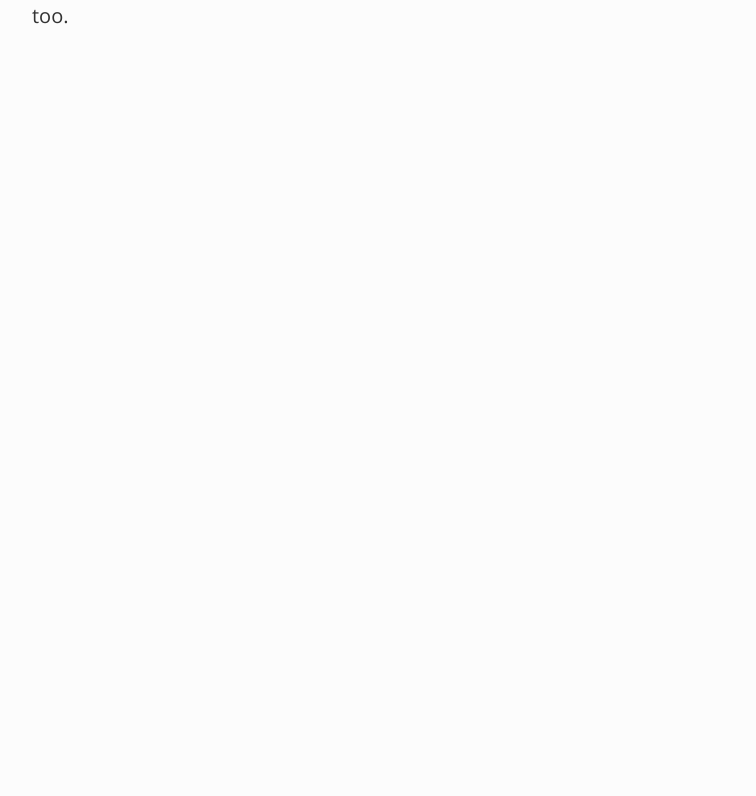
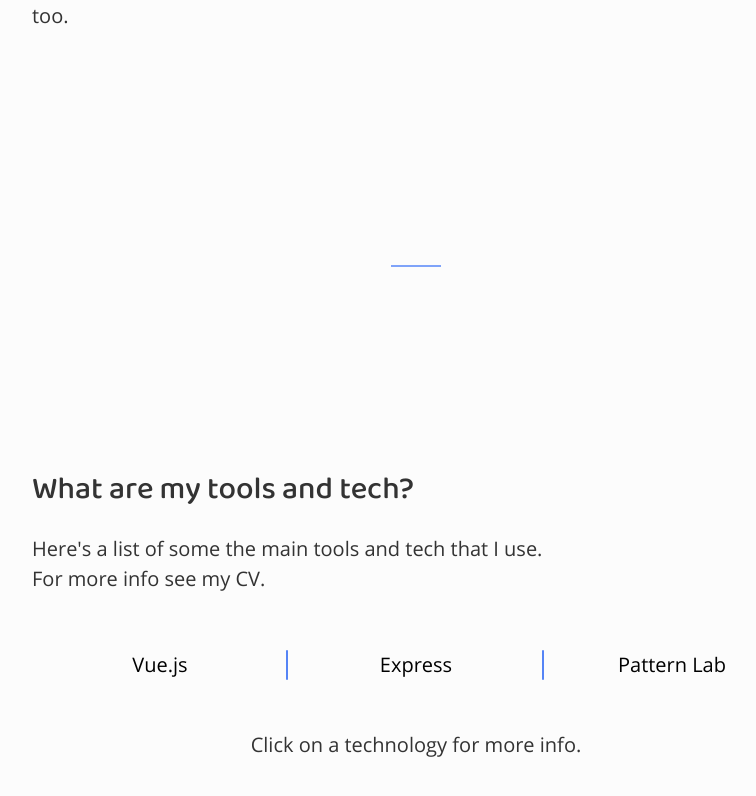
Before and after one commit to jamesahorne/portfolio-vue, a Vue app in the folder client/: page / in a window 1280 px wide. Shown: the part 1168-1964 px from the top of the page, without its empty margins (224-980 px from the left). Before the commit the page ends 1371 px from the top, so only its background shows below. Built offline with nearby package versions, Linux system fonts and the light colour scheme.

Commit message:
✅♻️ Add technologies and accordion

```diff
--- a/client/src/App.vue
+++ b/client/src/App.vue
@@ -4,6 +4,7 @@
     <main class="l-main">
       <Home/>
       <About/>
+      <Technologies/>
     </main>
   </div>
 </template>
@@ -12,13 +13,15 @@
 import Header from './components/Header'
 import Home from './components/Home'
 import About from './components/About'
+import Technologies from './components/Technologies'
 
 export default {
   name: 'App',
   components: {
     Header,
     Home,
-    About
+    About,
+    Technologies
   }
 }
 </script>
--- /dev/null
+++ b/client/src/components/Accordion.vue
@@ -0,0 +1,82 @@
+<template>
+  <div class="accordion"
+       id="accordion"
+  >
+    <div class="accordion__section"
+         v-for="technology in technologies"
+         :key="`accordion__technology--${technology.id}`"
+    >
+      <h3 class="accordion__heading">
+        <button class="accordion__button"
+                :id="`accordion__button--${ technology.id }`"
+                aria-expanded="false"
+                :aria-controls="`accordion__panel--${ technology.id }`"
+        >
+          {{ technology.heading }}
+        </button>
+      </h3>
+      <div class="accordion__panel"
+          :id="`accordion__panel--${ technology.id }`"
+          role="region"
+          :aria-labelledby="`accordion__button--${ technology.id }`"
+      >
+        <p class="accordion__contents">{{ technology.contents }}</p>
+      </div>
+    </div>
+    <p class="accordion__description">Click on a technology for more info.</p>
+  </div>
+</template>
+
+<script>
+export default {
+  name: 'Accordion',
+  props: [
+    'technologies'
+  ],
+  mounted() {
+    const accordionComponent = document.getElementById('accordion');
+
+    // If it doesn't exist you get a console error (if it isn't "undefined" and it isn't "null", then it exists)
+    if (typeof(accordionComponent) != 'undefined' && accordionComponent != null) {
+      const allAccordions = document.getElementsByClassName('accordion__button');
+      const activeAccordions = document.getElementsByClassName('accordion__button accordion__button--is-active');
+      const firstAccordion = allAccordions[0];
+      const accordionHeight = firstAccordion.scrollHeight;
+
+      for (let i = 0; i < allAccordions.length; i++) {
+        allAccordions[i].addEventListener('click', function() {
+          let isActiveAccordion = this.classList.contains('accordion__button--is-active');
+          let accordionSection = this.parentNode.parentNode;
+          let panel = this.parentNode.nextElementSibling;
+          let prevAccordion = activeAccordions[0] || firstAccordion;
+          let prevAccordionSection = prevAccordion.parentNode.parentNode;
+          let prevPanel = prevAccordion.parentNode.nextElementSibling;
+          const accordionBorders = document.getElementsByClassName('accordion__border');
+
+          // If active, close it, else, first close previous accordion and then open current one
+          if (isActiveAccordion) {
+            prevAccordion.classList.remove('accordion__button--is-active');
+            prevAccordion.setAttribute('aria-expanded', 'false');
+            prevPanel.style.maxHeight = null;
+            prevAccordionSection.style.height = accordionHeight + 'px';
+          } else {
+            prevAccordion.classList.remove('accordion__button--is-active');
+            prevPanel.style.maxHeight = null;
+            prevAccordionSection.style.height = accordionHeight + 'px';
+            prevAccordion.setAttribute('aria-expanded', 'false');
+
+            this.classList.toggle('accordion__button--is-active');
+            this.setAttribute('aria-expanded', 'true');
+            panel.style.maxHeight = panel.scrollHeight + 24 + 'px';
+            accordionSection.style.height = panel.scrollHeight + accordionHeight + 'px';
+          }
+
+          for (var border of accordionBorders) {
+            border.style.height = accordionHeight - 32 + 'px';
+          }
+        });
+      }
+    }
+  }
+}
+</script>
--- /dev/null
+++ b/client/src/components/Technologies.vue
@@ -0,0 +1,47 @@
+<template>
+  <article class="technologies">
+    <div class="l-spacing">
+      <h2 class="u-heading-1">What are my tools and tech?</h2>
+      <p class="u-text">
+        Here's a list of some the main tools and tech that I use.
+        <br>
+        For more info see my CV.
+      </p>
+      <div class="technologies__accordion">
+        <Accordion :technologies="technologies" />
+      </div>
+    </div>
+  </article>
+</template>
+
+<script>
+import Accordion from './Accordion'
+
+export default {
+  name: 'Techonologies',
+  data() {
+    return {
+      technologies: [
+        {
+          "id": "vue",
+          "heading": "Vue.js",
+          "contents": "I'm teaching myself Vue at the moment to learn a front-end framework. This site is built with Vue, with more coming soon!"
+        },
+        {
+          "id": "express",
+          "heading": "Express",
+          "contents": "I've not used Express much, only for some basic routing. Once I finish my portfolio I'll start work on a e-commerce app which will be more complex and will grow me more."
+        },
+        {
+          "id": "pattern-lab",
+          "heading": "Pattern Lab",
+          "contents": "I build a pattern library for every major project I do, with a bit of gulp on the side too."
+        }
+      ]
+    }
+  },
+  components: {
+    Accordion
+  }
+}
+</script>
```
